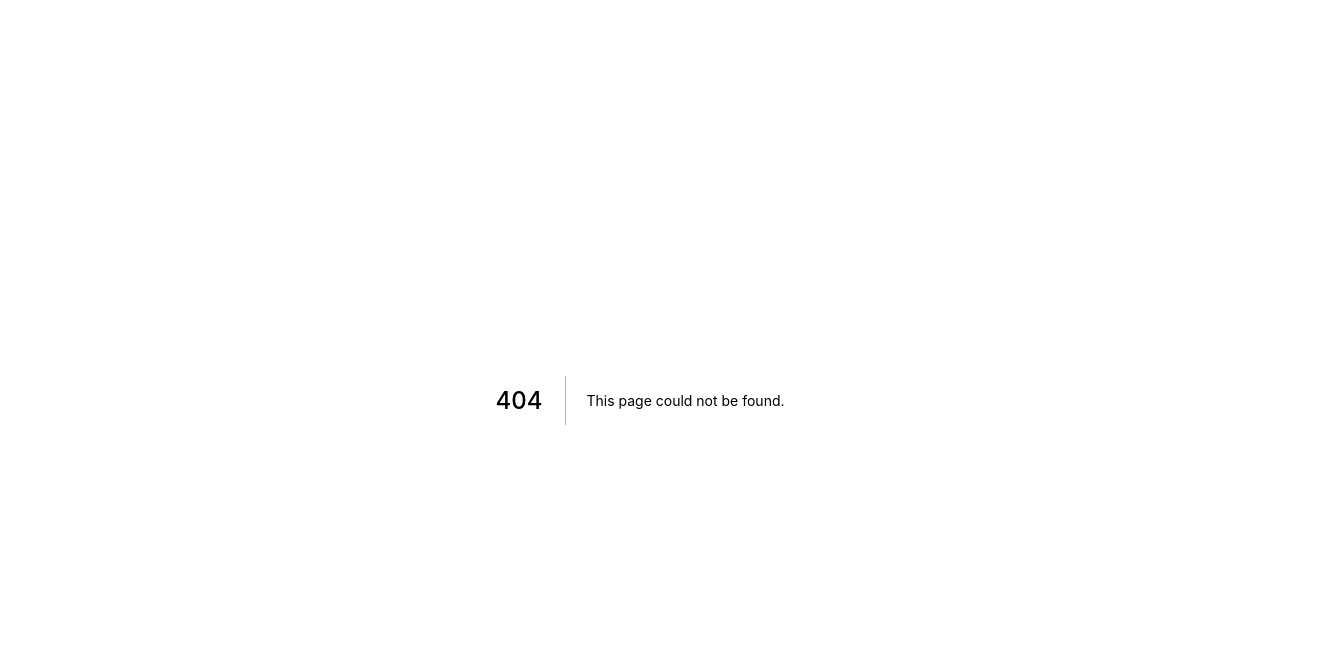
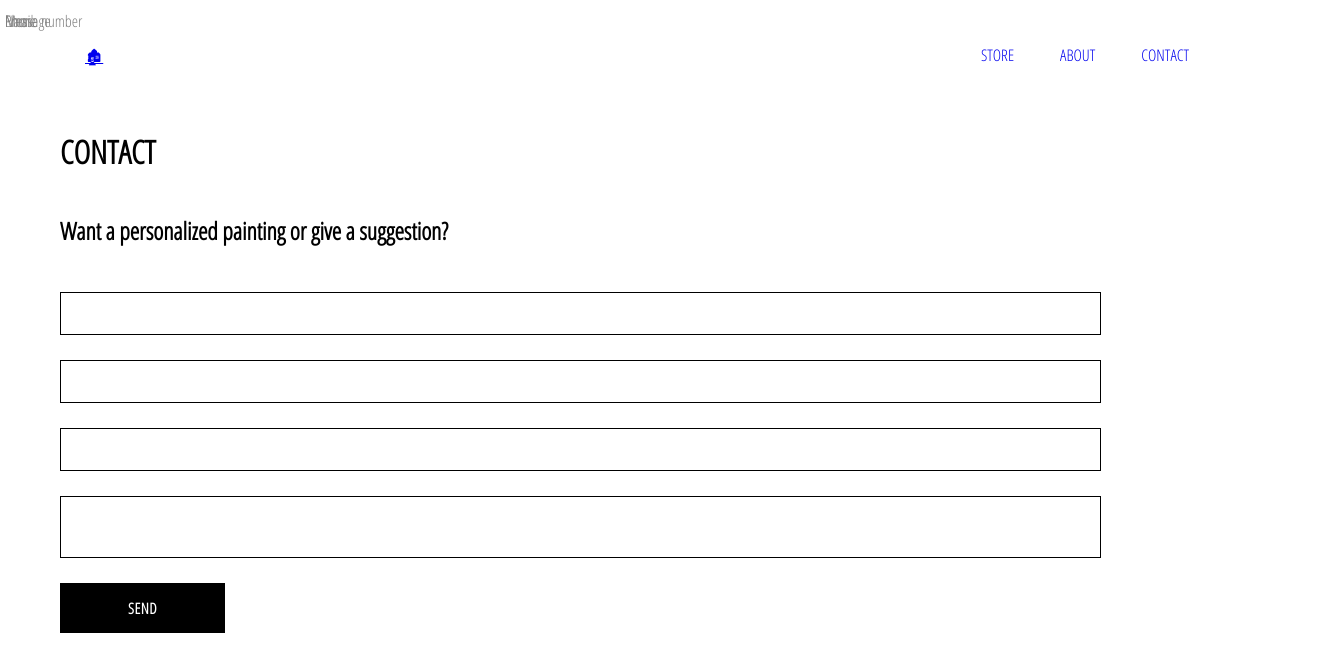
Before and after one commit to MarketingDevSolutions/huebris-arts, a Next.js app: page /contact in a window 1280 px wide. Before the commit this address had no page. Shown: the top 672 px of the page, 1340 px wide, since content can reach past the window. Built offline with nearby package versions, Linux system fonts and the light colour scheme.

Commit message:
Added new Contact page

```diff
--- /dev/null
+++ b/components/contact-form/ContactForm.js
@@ -0,0 +1,91 @@
+import React from 'react';
+
+import FormInput from './../form-input/FormInput';
+import CustomButton from './../custom-button/CustomButton';
+
+class ContactForm extends React.Component{
+	constructor(props){
+		super(props);
+
+		this.state = {
+			name: '',
+			phone: '',
+			email: '',
+			message: ''
+		}
+
+	}
+
+	handleSubmit = event =>{
+		event.preventDefault();
+
+		this.setState({
+			name:'',
+			phone: '',
+			email: '',
+			message: ''
+		})
+	}
+
+	handleChange = event => {
+		const { name, value } = event.target;
+
+		this.setState({
+			[name]: value
+		})
+	}
+
+	render() {
+		return (
+			<div className="contact-form">
+				<h2>Want a personalized painting or give a suggestion?</h2>
+				<form onSubmit={this.handleSubmit}>
+					<FormInput
+						name="name"
+						label="Name"
+						type="text"
+						value={this.state.name}
+						onChange={this.handleChange}
+						required/>
+					<FormInput
+						name="phone"
+						label="Phone number"
+						type="text"
+						value={this.state.phone}
+						onChange={this.handleChange}
+						required/>
+					<FormInput
+						name="email"
+						label="Email"
+						type="email"
+						value={this.state.email}
+						onChange={this.handleChange}
+						required/>
+					<FormInput
+						textarea="true"
+						name="message"
+						label="Message"
+						value={this.state.message}
+						onChange={this.handleChange}
+						required/>
+					<CustomButton
+						type="submit">
+					SEND
+					</CustomButton>
+				</form>
+				<style jsx>
+			{`
+			.contact-form{
+				width: 100vw;
+				display: flex;
+				flex-direction: column;
+			}
+						`}
+				</style>
+			</div>
+		);
+	}
+
+
+}
+	export default ContactForm;
--- /dev/null
+++ b/components/custom-button/CustomButton.js
@@ -0,0 +1,37 @@
+import React from 'react';
+
+const CustomButton = ({ children, ...otherProps })=>(
+	<button className="custom-button">
+		{children}
+		<style jsx>
+			{`
+		.custom-button {
+		  min-width: 165px;
+		  width: auto;
+		  height: 50px;
+		  letter-spacing: 0.5px;
+		  line-height: 50px;
+		  padding: 0 35px 0 35px;
+		  font-size: 15px;
+		  background-color: black;
+		  color: white;
+		  text-transform: uppercase;
+		  font-family: 'Open Sans Condensed';
+		  font-weight: bolder;
+		  border: none;
+		  cursor: pointer;
+
+		}
+		.custom-button:hover {
+		  background-color: white;
+		  color: black;
+		  border: 1px solid black;
+		}
+						`}
+				</style>
+
+
+	</button>
+);
+
+export default CustomButton;
--- /dev/null
+++ b/components/form-input/FormInput.js
@@ -0,0 +1,155 @@
+import React from 'react';
+
+const FormInput = ({ handleChange, label, ...otherProps }) => (
+	otherProps.textarea ? <div className="group">
+	<textarea
+		className="form-input"
+		onChange={handleChange}
+		{...otherProps}/>
+		{
+			label ?
+			<label className={`${otherProps.value.length ? 'shrink' : ''} form-input-label`}>
+				{label}
+			</label>
+			: null
+		}
+		<style jsx>
+			{`
+			$sub-color: grey;
+			$main-color: black;
+
+			.group {
+			  position: relative;
+			  margin: 45px 0;
+
+			}
+
+			textarea{
+				max-width: 80%;
+				resize: none;
+			    border: 1px solid black;
+			}
+			  .form-input {
+			    background: none;
+			    background-color: white;
+			    color: grey;
+			    font-size: 18px;
+			    padding: 10px 10px 10px 5px;
+			    display: block;
+			    width: 100%;
+			    border: 1px solid black;
+			    margin: 25px 0;
+
+			  }
+			    .form-input:focus {
+			      outline: none;
+			    }
+
+			    .form-input:focus ~ .form-input-label {
+			      top: -14px;
+			  	  font-size: 12px;
+			 	  color: black;
+			    }
+
+			  input[type='password'] {
+			    letter-spacing: 0.3em;
+			  }
+
+			  .form-input-label {
+			    color: grey;
+			    font-size: 16px;
+			    font-weight: normal;
+			    position: absolute;
+			    pointer-events: none;
+			    left: 5px;
+			    top: 10px;
+			    transition: 300ms ease all;
+
+			  }
+			    form-input-label.shrink {
+			      top: -14px;
+			  	  font-size: 12px;
+			 	  color: black;
+			    }
+
+						`}
+		</style>
+
+
+		</div>
+
+		:
+
+	<div className="group">
+		<input
+			className="form-input"
+			onChange={handleChange}
+			{...otherProps}/>
+		{
+			label ?
+			<label className={`${otherProps.value.length ? 'shrink' : ''} form-input-label`}>
+				{label}
+			</label>
+			: null
+		}
+		<style jsx>
+			{`
+			$sub-color: grey;
+			$main-color: black;
+
+			.group {
+			  position: relative;
+			  margin: 45px 0;
+
+			}
+			 .form-input {
+			 	max-width: 80%;
+			    background: none;
+			    background-color: white;
+			    color: grey;
+			    font-size: 18px;
+			    padding: 10px 10px 10px 5px;
+			    display: block;
+			    width: 100%;
+			    border: 1px solid black;
+			    margin: 25px 0;
+
+			  }
+			    .form-input:focus {
+			      outline: none;
+			    }
+
+			    .form-input:focus ~ .form-input-label {
+			      top: -14px;
+			  	  font-size: 12px;
+			 	  color: black;
+			    }
+
+			  input[type='password'] {
+			    letter-spacing: 0.3em;
+			  }
+
+			  .form-input-label {
+			    color: grey;
+			    font-size: 16px;
+			    font-weight: normal;
+			    position: absolute;
+			    pointer-events: none;
+			    left: 5px;
+			    top: 10px;
+			    transition: 300ms ease all;
+
+			  }
+			    form-input-label.shrink {
+			      top: -14px;
+			  	  font-size: 12px;
+			 	  color: black;
+			    }
+
+
+						`}
+		</style>
+	</div>
+	);
+
+export default FormInput;
--- a/components/header/Header.js
+++ b/components/header/Header.js
@@ -16,7 +16,7 @@ const Header = () => (
 			<Link href="/">
 				<a className="option">ABOUT</a>
 			</Link>
-			<Link href="/">
+			<Link href="/contact">
 				<a className="option">CONTACT</a>
 			</Link>
 		</div>
--- a/components/layout/Layout.js
+++ b/components/layout/Layout.js
@@ -25,6 +25,7 @@ export default class Layout extends React.Component{
 			{ children }
 			<style jsx global>{`
         body {
+          overflow-x: hidden;
           margin: 0;
           font-family: 'Open Sans Condensed';
           padding: 20px 60px;
--- /dev/null
+++ b/pages/contact.js
@@ -0,0 +1,16 @@
+import { connect } from 'react-redux'
+import Layout from './../components/layout/Layout'
+import ContactForm from './../components/contact-form/ContactForm'
+
+class Contact extends React.Component{
+
+	render(){
+		return(
+		<Layout title='Contact | Huebris Arts'>
+			<h1>CONTACT</h1>
+			<ContactForm/>
+		</Layout>)
+	}
+}
+
+export default Contact
--- a/routes.js
+++ b/routes.js
@@ -3,5 +3,6 @@ const routes = require('next-routes')
 module.exports = routes()
 .add('index')
 .add('store')
+.add('contact')
 //Here you can new routes
 //Read more in next-routes DOCS
```
Also changed, not shown: components/painting-preview/collection-preview.styles.scss (deleted, +0 -15 lines), pages/index.js (+5 -5 lines).
